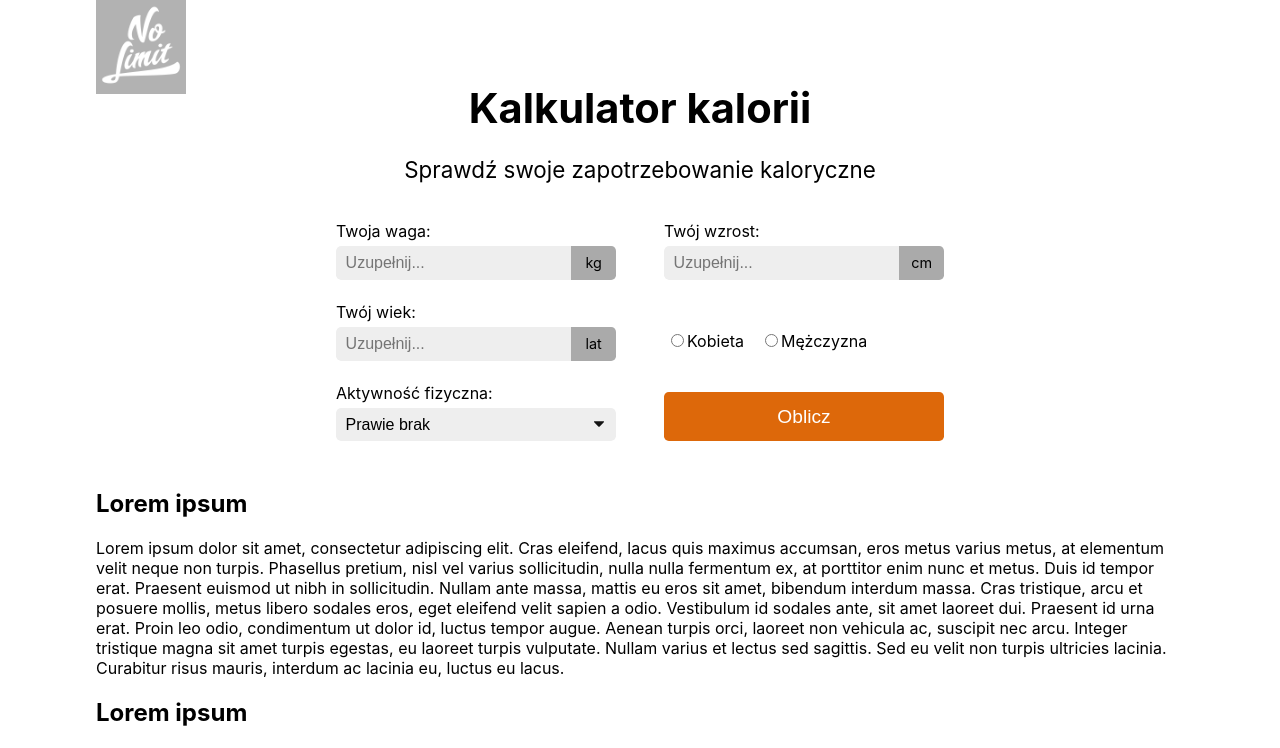
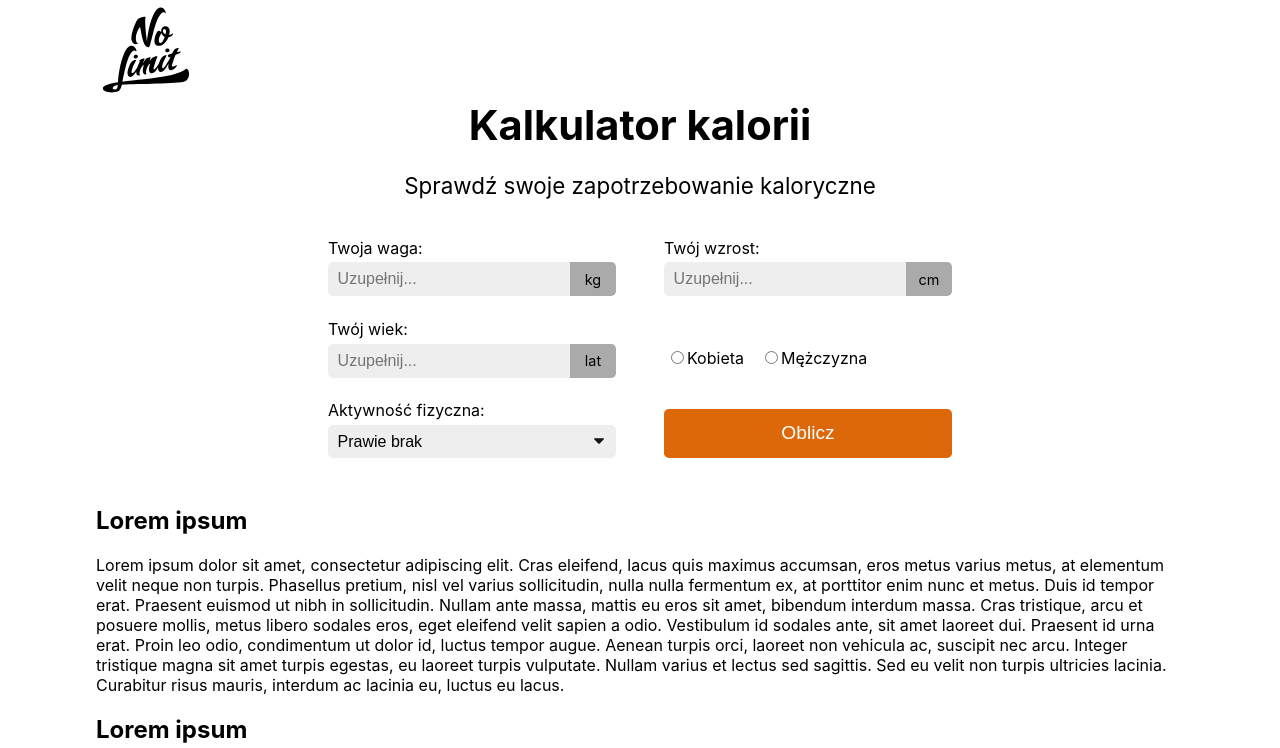
Before and after one commit to dpobozniak/calorie-calculator, a Next.js app: page / in a window 1280 px wide. Shown: the top 748 px of the page. Built offline with nearby package versions, Linux system fonts and the light colour scheme.

Commit message:
fix calculator container

```diff
--- a/src/components/CalculatorForm/Form.module.css
+++ b/src/components/CalculatorForm/Form.module.css
@@ -4,9 +4,7 @@
 
   gap: 1.4em 3em;
   display: grid;
-  grid-template-columns: repeat(auto-fit, minmax(200px, 1fr));
-  margin: 1em auto 3em;
-  max-width: 38rem;
+  grid-template-columns: repeat(auto-fit, minmax(18rem, 1fr));
 }
 
 .radioOption {
--- a/src/components/Footer/Footer.tsx
+++ b/src/components/Footer/Footer.tsx
@@ -6,7 +6,7 @@ import s from './Footer.module.css';
 const Footer: FC = () => (
   <footer className={s.footer}>
     <div className={s.container}>
-      <Image src="/logo_nolimit.png" height={90} width={90} alt="No limit" />
+      <Image src="/logo_nolimit.svg" height={90} width={90} alt="No limit" />
       <section className={s.linkSection}>
         <h3 className={s.linkSectionTitle}>Lorem ipsum</h3>
         <ul className={s.linkSectionList}>
--- a/src/components/Header/Header.module.css
+++ b/src/components/Header/Header.module.css
@@ -6,7 +6,7 @@
 
 .mainTitle {
   font-size: 2.6rem;
-  margin: 2em 0 0.3em;
+  margin: 2.4em 0 0.3em;
 }
 
 .mainSlogan {
@@ -14,7 +14,6 @@
 }
 
 .logo {
-  background: rgba(0, 0, 0, 0.3);
   left: 0;
   position: absolute;
   top: 0;
--- a/src/components/Header/Header.tsx
+++ b/src/components/Header/Header.tsx
@@ -10,7 +10,7 @@ type TProps = {
 const Header = ({ title, slogan }: TProps) => (
   <header className={s.header}>
     <span className={s.logo}>
-      <Image src="/logo_nolimit.png" height={90} width={90} alt="No limit" />
+      <Image src="/logo_nolimit.svg" height={100} width={100} alt="No limit" />
     </span>
     <h1 className={s.mainTitle}>{title}</h1>
     <p className={s.mainSlogan}>{slogan}</p>
--- a/src/pages/index.tsx
+++ b/src/pages/index.tsx
@@ -24,7 +24,9 @@ const Home: NextPage = () => {
         slogan="Sprawdź swoje zapotrzebowanie kaloryczne"
       />
 
-      <Calculator />
+      <div className={s.calculatorContainer}>
+        <Calculator />
+      </div>
 
       <h2>Lorem ipsum</h2>
       <p>
--- /dev/null
+++ b/src/styles/Home.module.css
@@ -0,0 +1,4 @@
+.calculatorContainer {
+  margin: 1rem auto 3rem;
+  max-width: 39rem;
+}
```
Also changed, not shown: public/logo_nolimit.svg (added).
